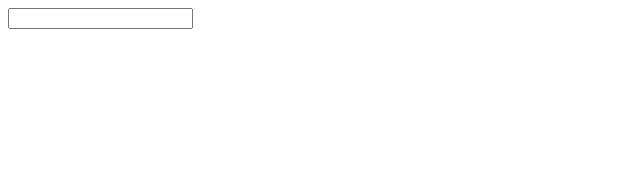
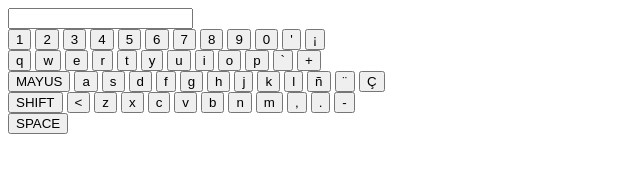
Before and after one commit to YesseniaJimenez/proyectosJs, a plain HTML site: page teclado/index.html in a window 1280 px wide. Shown: the whole page, without its empty margins (0-640 px from the left). Drawn offline with Linux system fonts and the light colour scheme.

Commit message:
render del teclado funcional

```diff
--- a/teclado/index.html
+++ b/teclado/index.html
@@ -10,7 +10,7 @@
 <body>
     <div id="app">
         <input type="text" class="input">
-        <div id="keyborad-container"></div>
+        <div id="keyboard-container"></div>
     </div>
     <script src="main.js"></script>
 </body>
--- a/teclado/main.js
+++ b/teclado/main.js
@@ -24,7 +24,7 @@ const keys = [
     ["i", "I"],
     ["o", "O"],
     ["p", "P"],
-    ["≈", "¨"],
+    ["`", "^"],
     ["+", "*"],
   ],
   [
@@ -39,8 +39,8 @@ const keys = [
     ["k", "K"],
     ["l", "L"],
     ["ñ", "Ñ"],
-    ["{", "["],
-    ["}", "]"],
+    ["¨", "{"],
+    ["Ç", "}"],
   ],
   [
     ["SHIFT", "SHIFT"],
@@ -58,3 +58,48 @@ const keys = [
   ],
   [["SPACE", "SPACE"]],
 ];
+
+let mayus = false;
+let shift = false;
+renderKeyboard();
+
+function renderKeyboard() {
+  const keyboardContainer = document.querySelector("#keyboard-container");
+  let empty = `<div class="key-empty"></div>`;
+
+  const layers = keys.map((layer) => {
+    return layer.map((key) => {
+      if (key[0] === "SHIFT") {
+        return `<button class="key key-shift">${key[0]}</button>`;
+      }
+      if (key[0] === "MAYUS") {
+        `<button class="key key-mayus">${key[0]}</button>`;
+      }
+      if (key[0] === "SPACE") {
+        `<button class="key key-space"></button>`;
+      }
+
+      return `<button class="key key-normal">${
+        shift
+          ? key[1]
+          : mayus &&
+            key[0].toLowerCase().charCodeAt(0) >= 97 &&
+            key[0].toLowerCase().charCodeAt(0) <= 122
+          ? key[1]
+          : key[0]
+      }</button>`;
+    });
+  });
+
+  layers[0].push(empty);
+  layers[1].unshift(empty);
+
+  const htmlLayers = layers.map((layer) => {
+    return layer.join(" ");
+  });
+
+  keyboardContainer.innerHTML = "";
+  htmlLayers.forEach((layer) => {
+    keyboardContainer.innerHTML += `<div class="layer">${layer}</div>`;
+  });
+}
```
